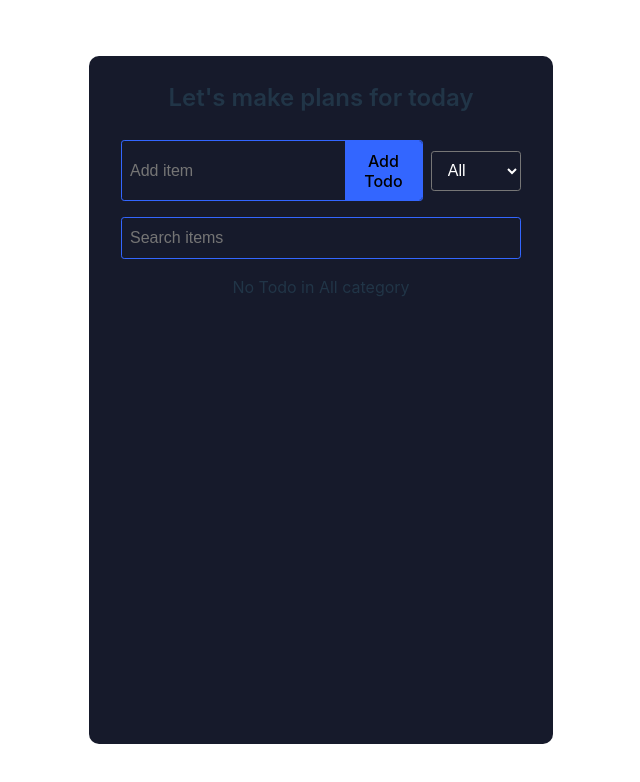
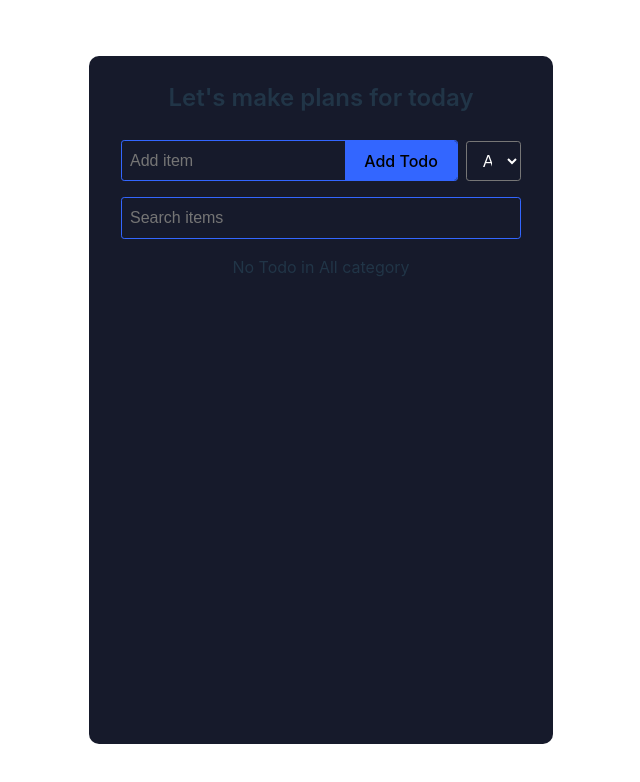
Before and after one commit to techpilot/todo_list, a React (Vite) app: page / in a window 1280 px wide. Shown: the top 782 px of the page, without its empty margins (319-959 px from the left). Built offline with nearby package versions, Linux system fonts and the light colour scheme.

Commit message:
feat: more repsonsive ui

```diff
--- a/src/App.css
+++ b/src/App.css
@@ -1,5 +1,6 @@
 #root {
   margin: 0 auto;
+  overflow: hidden;
   /* padding: 2rem; */
   text-align: center;
 }
--- a/src/styles/SelectStyles.css
+++ b/src/styles/SelectStyles.css
@@ -1,6 +1,7 @@
 .main-container {
   height: max-content;
   width: 8rem;
+  place-self: end;
 }
 
 .select-wrapper {
--- a/src/styles/Todo.css
+++ b/src/styles/Todo.css
@@ -1,7 +1,7 @@
 .todo-container {
   display: flex;
   flex-direction: column;
-  width: 95%;
+  width: 95vw;
   height: 90vh;
   border: none;
   border-radius: 10px;
@@ -22,16 +22,18 @@
 
 .main-wrapper {
   display: flex;
+  flex-direction: column;
   gap: 0.5rem;
   align-items: center;
-  margin-left: 1.5rem;
-  margin-right: 1.5rem;
+  margin-left: 0.5rem;
+  margin-right: 0.5rem;
   margin-top: 1rem;
 }
 
 .todo-input-wrapper {
   display: flex;
   flex: 1;
+  width: 100%;
   justify-content: space-between;
   align-items: center;
   border: 1px solid #3366ff;
@@ -51,6 +53,7 @@
   border: none;
   border-radius: 0 0.2rem 0.2rem 0;
   background-color: #3366ff;
+  min-width: 8rem;
 }
 
 .search-input-wrapper {
@@ -59,8 +62,8 @@
   align-items: center;
   border: 1px solid #3366ff;
   border-radius: 0.2rem;
-  margin-left: 1.5rem;
-  margin-right: 1.5rem;
+  margin-left: 0.5rem;
+  margin-right: 0.5rem;
   margin-top: 1rem;
 }
 
@@ -80,8 +83,8 @@
   flex-direction: column;
   gap: 0.5rem;
   margin-top: 1rem;
-  margin-left: 1.5rem;
-  margin-right: 1.5rem;
+  margin-left: 0.5rem;
+  margin-right: 0.5rem;
   overflow-y: scroll;
 }
 
@@ -142,7 +145,7 @@
 
 @media screen and (min-width: 767px) {
   .todo-container {
-    width: 60vw;
+    width: 65vw;
     height: 78vh;
     margin-left: 0;
   }
@@ -158,11 +161,27 @@
   .todo-actions-wrapper {
     gap: 0.5rem;
   }
+
+  .main-wrapper {
+    flex-direction: row;
+    margin-left: 1.5rem;
+    margin-right: 1.5rem;
+  }
+
+  .search-input-wrapper {
+    margin-left: 1.5rem;
+    margin-right: 1.5rem;
+  }
+
+  .todo-items-container {
+    margin-left: 1.5rem;
+    margin-right: 1.5rem;
+  }
 }
 
 @media screen and (min-width: 1023px) {
   .todo-container {
-    width: 47vw;
+    width: 49vw;
   }
 }
 
@@ -170,4 +189,8 @@
   .todo-container {
     width: 35vw;
   }
+
+  .add-button {
+    min-width: max-content;
+  }
 }
```
